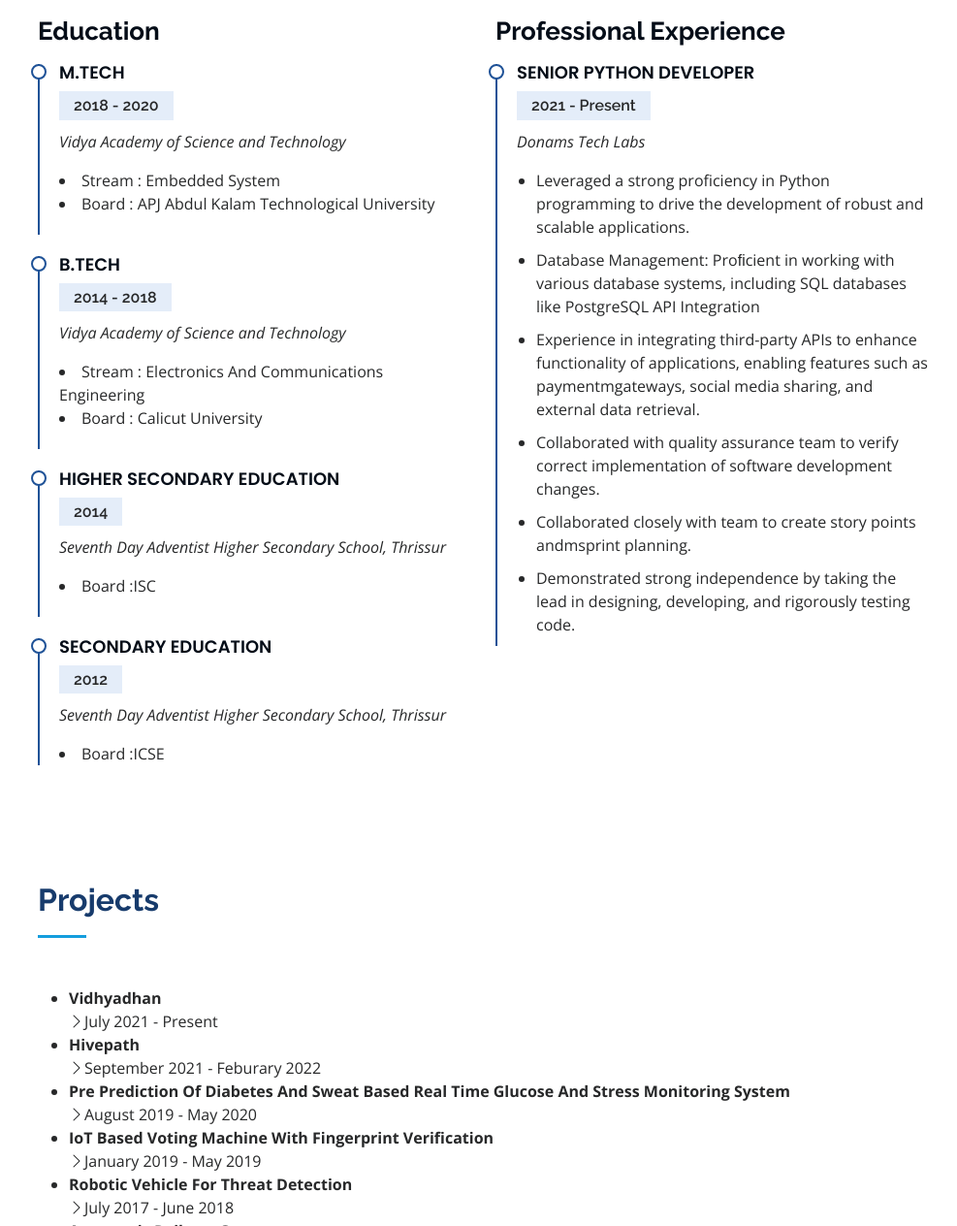
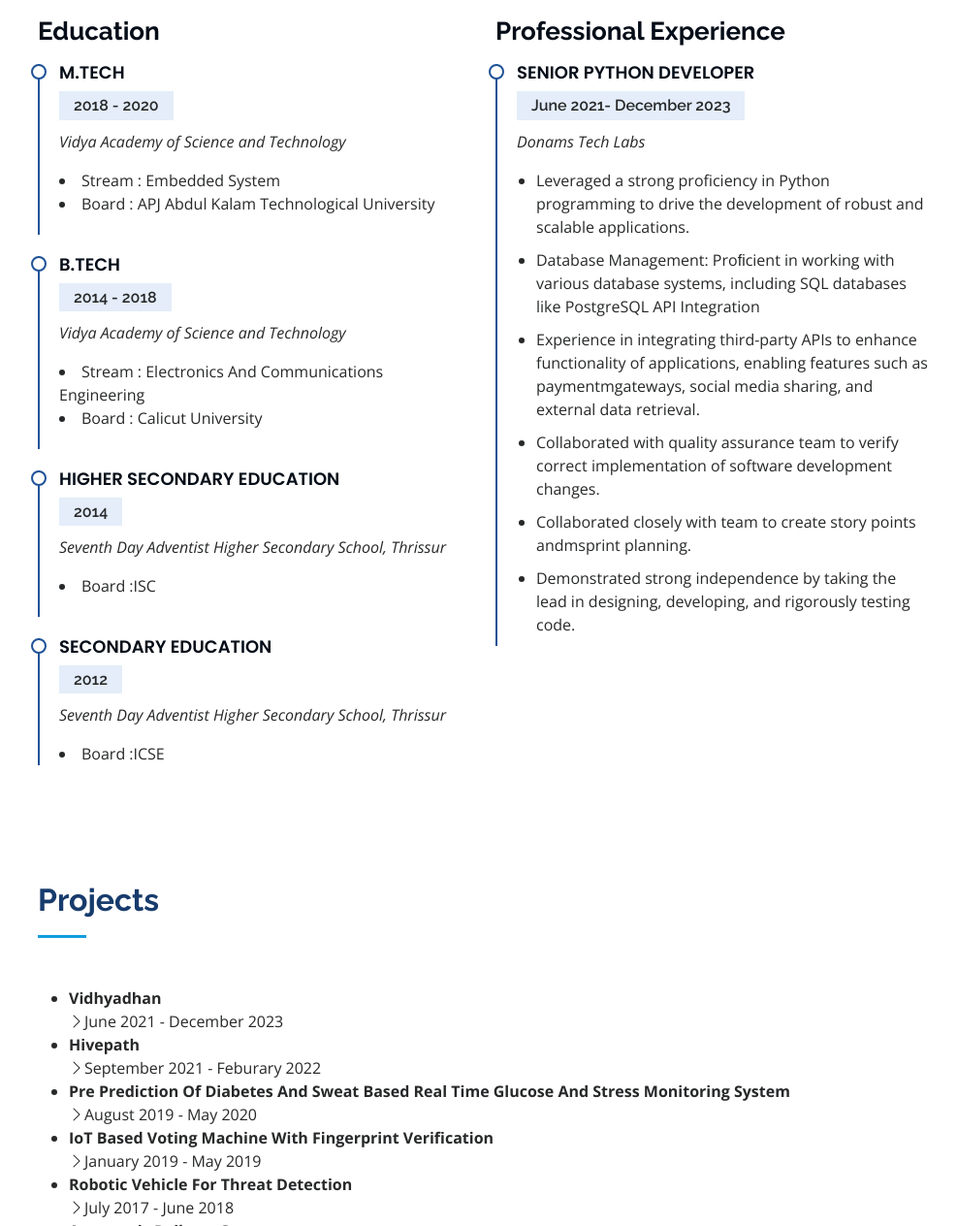
Before and after one commit to shilpacvenugopal/github.io, a plain HTML site: page index.html in a window 1280 px wide. Shown: the part 2392-3656 px from the top of the page at 97% size, without its empty margins (291-1278 px from the left). Drawn offline with nearby package versions, Linux system fonts and the light colour scheme.

Commit message:
update the workexp

```diff
--- a/index.html
+++ b/index.html
@@ -271,7 +271,7 @@ deliver fast, eﬃcient projects.
             <h3 class="resume-title">Professional Experience</h3>
             <div class="resume-item">
               <h4>Senior Python Developer</h4>
-              <h5>2021 - Present</h5>
+              <h5>June 2021- December 2023</h5>
               <p><em>Donams Tech Labs</em></p>
               <ul>
                 <li>Leveraged a strong proficiency in Python programming to drive the development of robust and scalable applications.</li>
@@ -319,7 +319,7 @@ deliver fast, eﬃcient projects.
               <ul>
                   <li>
                       <strong>Vidhyadhan</strong><br>
-                      <i class="bi bi-chevron-right"></i><span>July 2021 - Present</span>
+                      <i class="bi bi-chevron-right"></i><span>June 2021 - December 2023</span>
                   </li>
                   <li>
                     <strong>Hivepath</strong><br>
```
